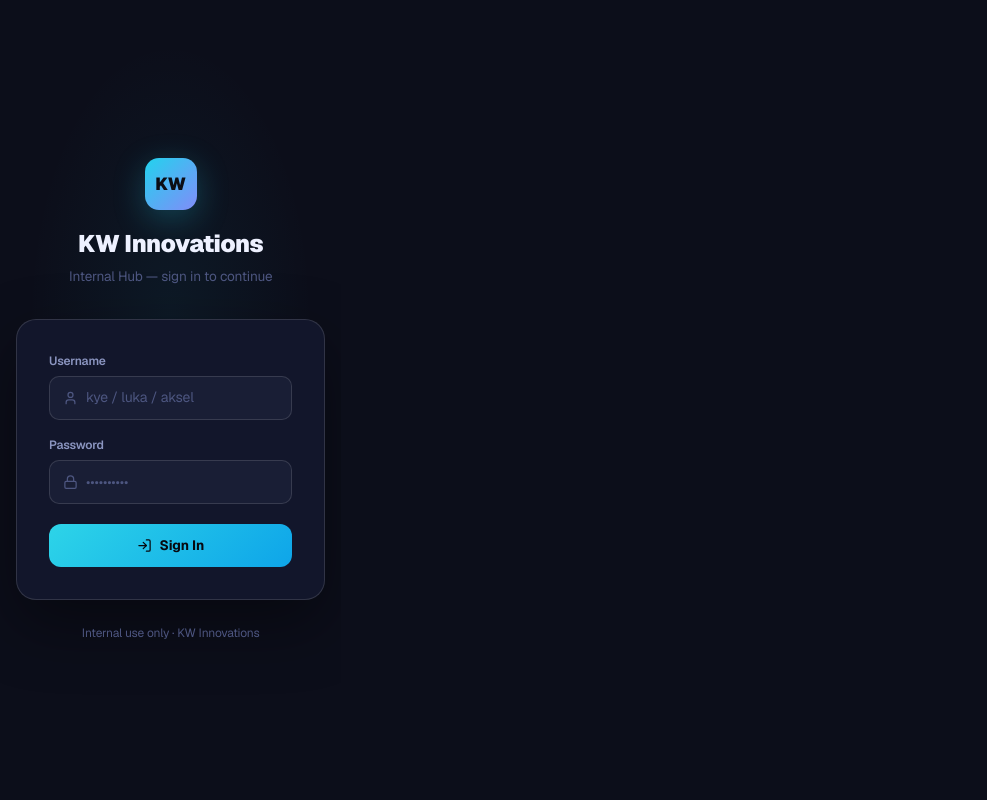
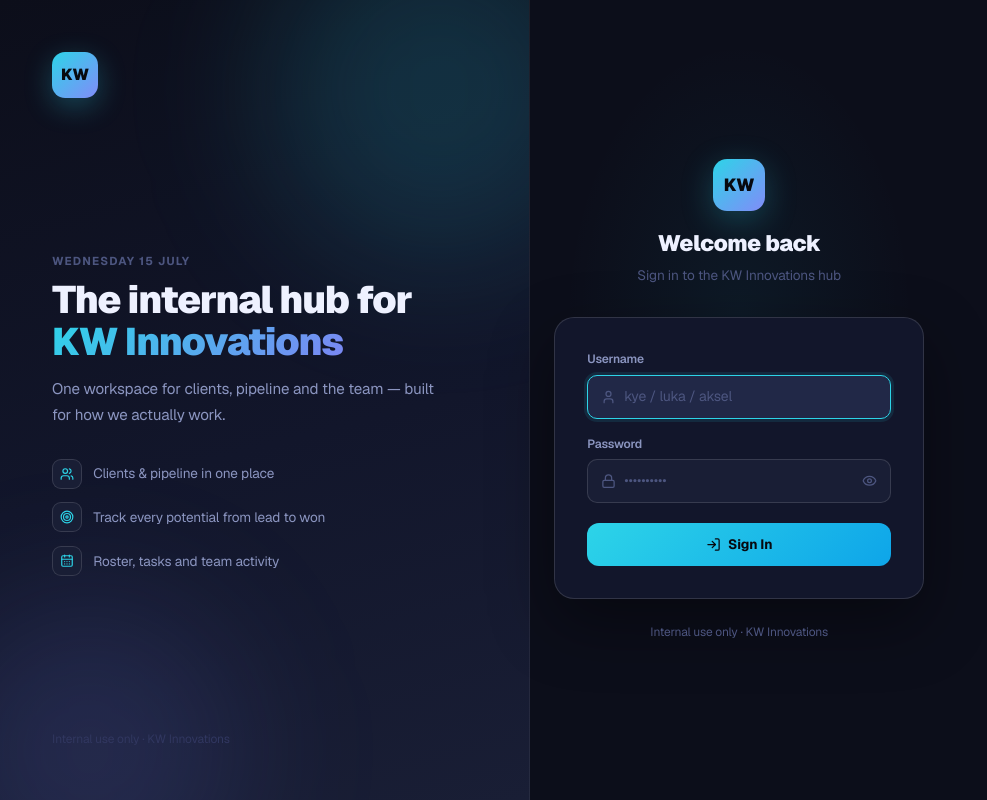
Before and after one commit to Kyecheesey/KWhub, a Next.js app: page /login in a window 1280 px wide. Shown: the whole page, without its empty margins (0-987 px from the left). Built offline with nearby package versions, Linux system fonts and the light colour scheme.

Commit message:
Rebuild login page with premium split-screen layout
Adds a desktop brand panel with animated background blobs and
feature highlights, a password visibility toggle, proper label/input
associations, and subtle entrance animation on the form.

```diff
--- a/src/app/globals.css
+++ b/src/app/globals.css
@@ -446,6 +446,58 @@ body {
 .priority-medium { color: #fbbf24; }
 .priority-low    { color: #34d399; }
 
+/* ════════ Login ════════ */
+.login-shell {
+  min-height: 100vh;
+  display: flex;
+}
+.login-brand { display: none; }
+.login-form-col {
+  flex: 1;
+  display: flex;
+  align-items: center;
+  justify-content: center;
+  padding: 1.5rem;
+  position: relative;
+  background: var(--bg);
+}
+@media (min-width: 960px) {
+  .login-brand {
+    display: flex;
+    flex: 1.15;
+    position: relative;
+    overflow: hidden;
+    flex-direction: column;
+    justify-content: space-between;
+    padding: 3.25rem;
+    background: linear-gradient(165deg, #0c0e1a 0%, #12162b 55%, #191e35 100%);
+    border-right: 1px solid var(--border);
+  }
+}
+
+.login-blob {
+  position: absolute;
+  border-radius: 50%;
+  filter: blur(70px);
+  pointer-events: none;
+}
+@keyframes login-drift {
+  0%, 100% { transform: translate(0, 0) scale(1); }
+  50% { transform: translate(-4%, 3%) scale(1.06); }
+}
+@media (prefers-reduced-motion: no-preference) {
+  .login-blob { animation: login-drift 14s ease-in-out infinite; }
+}
+
+@keyframes login-fade-up {
+  from { opacity: 0; transform: translateY(10px); }
+  to { opacity: 1; transform: translateY(0); }
+}
+.login-fade-up { animation: login-fade-up 0.55s cubic-bezier(0.16,1,0.3,1) both; }
+@media (prefers-reduced-motion: reduce) {
+  .login-fade-up, .login-blob { animation: none; }
+}
+
 /* ════════ Utility ════════ */
 .truncate { overflow: hidden; text-overflow: ellipsis; white-space: nowrap; }
 .flex-center { display: flex; align-items: center; justify-content: center; }
--- a/src/app/login/page.tsx
+++ b/src/app/login/page.tsx
@@ -3,11 +3,21 @@
 import { useState } from "react";
 import { signIn } from "next-auth/react";
 import { useRouter } from "next/navigation";
-import { Lock, User, LogIn, AlertCircle } from "lucide-react";
+import {
+  Lock, User, LogIn, AlertCircle, Eye, EyeOff,
+  Users, Target, CalendarDays,
+} from "lucide-react";
+
+const highlights = [
+  { icon: Users, label: "Clients & pipeline in one place" },
+  { icon: Target, label: "Track every potential from lead to won" },
+  { icon: CalendarDays, label: "Roster, tasks and team activity" },
+];
 
 export default function LoginPage() {
   const [username, setUsername] = useState("");
   const [password, setPassword] = useState("");
+  const [showPassword, setShowPassword] = useState(false);
   const [error, setError] = useState("");
   const [loading, setLoading] = useState(false);
   const router = useRouter();
@@ -30,87 +40,146 @@ export default function LoginPage() {
     }
   }
 
+  const today = new Date().toLocaleDateString("en-AU", {
+    weekday: "long", day: "numeric", month: "long",
+  });
+
   return (
-    <div
-      style={{
-        minHeight: "100vh",
-        display: "flex",
-        alignItems: "center",
-        justifyContent: "center",
-        background: "var(--bg)",
-        padding: "1rem",
-        position: "relative",
-        overflow: "hidden",
-      }}
-    >
-      {/* Background glow */}
+    <div className="login-shell">
+      {/* ── Brand panel (desktop only) ── */}
+      <aside className="login-brand">
+        <div className="login-blob" style={{ width: 340, height: 340, top: -80, right: -80, background: "rgba(45,212,232,0.16)" }} />
+        <div className="login-blob" style={{ width: 300, height: 300, bottom: -100, left: -60, background: "rgba(124,133,243,0.14)" }} />
+
+        <div style={{ position: "relative" }}>
+          <div style={{
+            width: 46, height: 46, borderRadius: 13,
+            background: "linear-gradient(135deg,#2dd4e8,#818cf8)",
+            display: "flex", alignItems: "center", justifyContent: "center",
+            fontWeight: 900, fontSize: "1rem", color: "#07090f",
+            boxShadow: "0 8px 28px rgba(45,212,232,0.28)",
+          }}>KW</div>
+        </div>
+
+        <div style={{ position: "relative" }}>
+          <p style={{ fontSize: "0.72rem", fontWeight: 700, letterSpacing: "0.1em", textTransform: "uppercase", color: "var(--text-3)", marginBottom: "0.6rem" }}>
+            {today}
+          </p>
+          <h1 style={{ fontSize: "2.4rem", fontWeight: 900, letterSpacing: "-0.03em", lineHeight: 1.08, marginBottom: "0.9rem", maxWidth: 460 }}>
+            The internal hub for <span className="grad-text">KW Innovations</span>
+          </h1>
+          <p style={{ color: "var(--text-2)", fontSize: "0.95rem", lineHeight: 1.65, maxWidth: 400, marginBottom: "2rem" }}>
+            One workspace for clients, pipeline and the team — built for how we actually work.
+          </p>
+          <div style={{ display: "flex", flexDirection: "column", gap: "0.85rem" }}>
+            {highlights.map(({ icon: Icon, label }) => (
+              <div key={label} style={{ display: "flex", alignItems: "center", gap: "0.7rem" }}>
+                <div style={{
+                  width: 30, height: 30, borderRadius: 9, flexShrink: 0,
+                  background: "var(--surface-2)", border: "1px solid var(--border-2)",
+                  display: "flex", alignItems: "center", justifyContent: "center",
+                }}>
+                  <Icon size={14} color="var(--accent)" />
+                </div>
+                <span style={{ fontSize: "0.85rem", color: "var(--text-2)" }}>{label}</span>
+              </div>
+            ))}
+          </div>
+        </div>
+
+        <p style={{ position: "relative", fontSize: "0.75rem", color: "var(--text-4)" }}>
+          Internal use only · KW Innovations
+        </p>
+      </aside>
+
+      {/* ── Form panel ── */}
+      <div className="login-form-col">
         <div style={{
           position: "absolute", inset: 0, pointerEvents: "none",
           background: "radial-gradient(ellipse 60% 50% at 50% 40%, rgba(34,211,238,0.06) 0%, transparent 70%)",
         }} />
 
-      <div style={{ width: "100%", maxWidth: 400, position: "relative" }}>
-        {/* Logo */}
-        <div style={{ textAlign: "center", marginBottom: "2rem" }}>
+        <div style={{ width: "100%", maxWidth: 380, position: "relative" }}>
+          {/* Logo — mobile only */}
+          <div className="login-fade-up" style={{ textAlign: "center", marginBottom: "2rem" }}>
             <div style={{
               width: 52, height: 52, borderRadius: 14,
-            background: "linear-gradient(135deg, #22d3ee, #818cf8)",
+              background: "linear-gradient(135deg, #2dd4e8, #818cf8)",
               display: "flex", alignItems: "center", justifyContent: "center",
-            fontWeight: 900, fontSize: "1.1rem", color: "#0b0d14",
+              fontWeight: 900, fontSize: "1.1rem", color: "#07090f",
               margin: "0 auto 1rem",
-            boxShadow: "0 8px 32px rgba(34,211,238,0.25)",
+              boxShadow: "0 8px 32px rgba(45,212,232,0.25)",
             }}>
               KW
             </div>
-          <h1 style={{ fontSize: "1.5rem", fontWeight: 900, margin: "0 0 0.25rem", letterSpacing: "-0.02em" }}>
-            KW Innovations
+            <h1 style={{ fontSize: "1.4rem", fontWeight: 900, margin: "0 0 0.25rem", letterSpacing: "-0.02em" }}>
+              Welcome back
             </h1>
-          <p style={{ color: "var(--text-3)", fontSize: "0.85rem", margin: 0 }}>Internal Hub — sign in to continue</p>
+            <p style={{ color: "var(--text-3)", fontSize: "0.85rem", margin: 0 }}>Sign in to the KW Innovations hub</p>
           </div>
 
           {/* Card */}
-        <div style={{
+          <div
+            className="login-fade-up"
+            style={{
+              animationDelay: "0.08s",
               background: "var(--surface)",
               border: "1px solid var(--border-2)",
               borderRadius: 20,
               padding: "2rem",
               boxShadow: "0 24px 64px rgba(0,0,0,0.4)",
-        }}>
+            }}
+          >
             <form onSubmit={handleSubmit} style={{ display: "flex", flexDirection: "column", gap: "1rem" }}>
               <div>
-              <label style={{ display: "block", fontSize: "0.75rem", fontWeight: 600, color: "var(--text-2)", marginBottom: "0.4rem" }}>
+                <label htmlFor="username" style={{ display: "block", fontSize: "0.75rem", fontWeight: 600, color: "var(--text-2)", marginBottom: "0.4rem" }}>
                   Username
                 </label>
                 <div style={{ position: "relative" }}>
                   <User size={15} style={{ position: "absolute", left: "0.85rem", top: "50%", transform: "translateY(-50%)", color: "var(--text-3)" }} />
                   <input
+                    id="username"
                     className="field"
                     style={{ paddingLeft: "2.25rem" }}
                     placeholder="kye / luka / aksel"
                     value={username}
                     onChange={(e) => setUsername(e.target.value.toLowerCase().trim())}
                     autoComplete="username"
+                    autoFocus
                     required
                   />
                 </div>
               </div>
 
               <div>
-              <label style={{ display: "block", fontSize: "0.75rem", fontWeight: 600, color: "var(--text-2)", marginBottom: "0.4rem" }}>
+                <label htmlFor="password" style={{ display: "block", fontSize: "0.75rem", fontWeight: 600, color: "var(--text-2)", marginBottom: "0.4rem" }}>
                   Password
                 </label>
                 <div style={{ position: "relative" }}>
                   <Lock size={15} style={{ position: "absolute", left: "0.85rem", top: "50%", transform: "translateY(-50%)", color: "var(--text-3)" }} />
                   <input
+                    id="password"
                     className="field"
-                  type="password"
-                  style={{ paddingLeft: "2.25rem" }}
+                    type={showPassword ? "text" : "password"}
+                    style={{ paddingLeft: "2.25rem", paddingRight: "2.5rem" }}
                     placeholder="••••••••••"
                     value={password}
                     onChange={(e) => setPassword(e.target.value)}
                     autoComplete="current-password"
                     required
                   />
+                  <button
+                    type="button"
+                    onClick={() => setShowPassword((v) => !v)}
+                    aria-label={showPassword ? "Hide password" : "Show password"}
+                    style={{
+                      position: "absolute", right: "0.7rem", top: "50%", transform: "translateY(-50%)",
+                      background: "none", border: "none", cursor: "pointer", color: "var(--text-3)",
+                      padding: "0.2rem", display: "flex",
+                    }}
+                  >
+                    {showPassword ? <EyeOff size={15} /> : <Eye size={15} />}
+                  </button>
                 </div>
               </div>
 
@@ -139,10 +208,11 @@ export default function LoginPage() {
             </form>
           </div>
 
-        <p style={{ textAlign: "center", marginTop: "1.5rem", fontSize: "0.75rem", color: "var(--text-3)" }}>
+          <p className="login-fade-up" style={{ animationDelay: "0.16s", textAlign: "center", marginTop: "1.5rem", fontSize: "0.75rem", color: "var(--text-3)" }}>
             Internal use only · KW Innovations
           </p>
         </div>
       </div>
+    </div>
   );
 }
```
Lines whose indentation alone changed are shown as unchanged.
